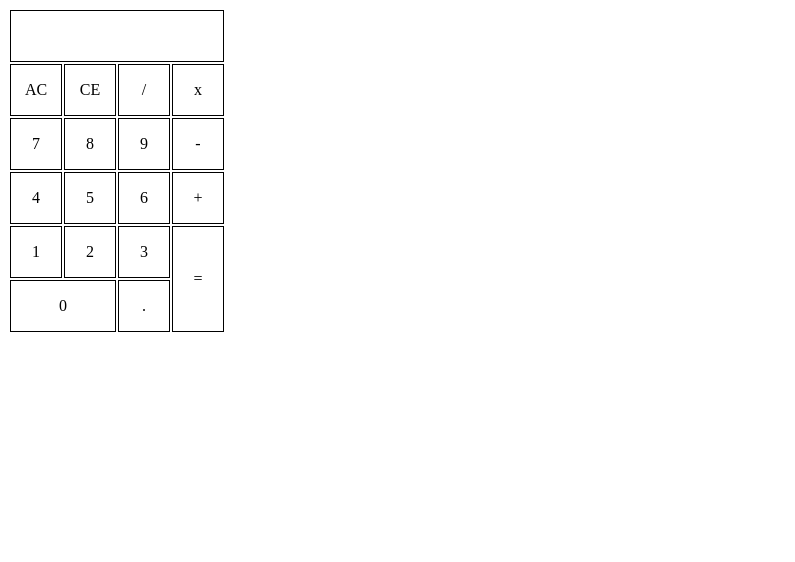
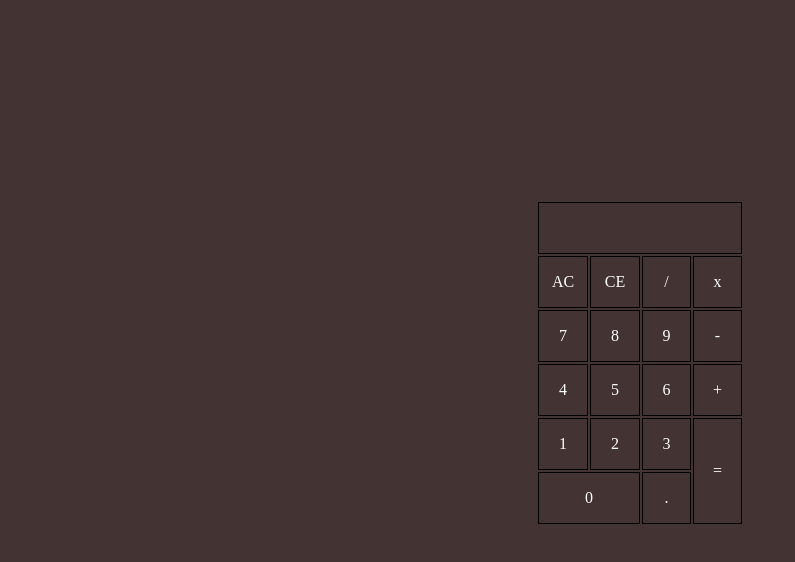
Before and after one commit to KokuKUSIAKU/JS-Calculator, a plain HTML site: page index.html in a window 1280 px wide. Shown: the whole page, without its empty margins (0-795 px from the left). Drawn offline with nearby package versions, Linux system fonts and the light colour scheme.

Commit message:
style update

```diff
--- a/app.js
+++ b/app.js
@@ -10,7 +10,7 @@ var view = {
 
   init:function init(){
     var digitsButton = "";
-    var keyboard = '<table id ="keyboard2">'+
+    var keyboard = '<table id ="keyboard">'+
                   '<tbody>'+
                   '<tr><td class="display" colspan="4"></td></tr>'+
                   '<tr><td data-control="ac">AC</td><td data-control="ce">CE</td><td data-operator="/">/</td><td data-operator="*">x</td></tr>'+
--- a/style.css
+++ b/style.css
@@ -2,9 +2,22 @@
  new calculator
 
 ***/
-#keyboard2 td{
+body{
+  background:rgba(20,0,0,0.8);
+  color:rgb(255,255,255)
+}
+#app{
+  width:13rem;
+  margin:200px auto;
+}
+
+#keyboard td{
   width:3rem;
   height: 3rem;
   text-align: center;
   border:1px solid black;
 }
+#keyboard .display{
+  padding-right: 5px;
+  text-align: right;
+}
```
